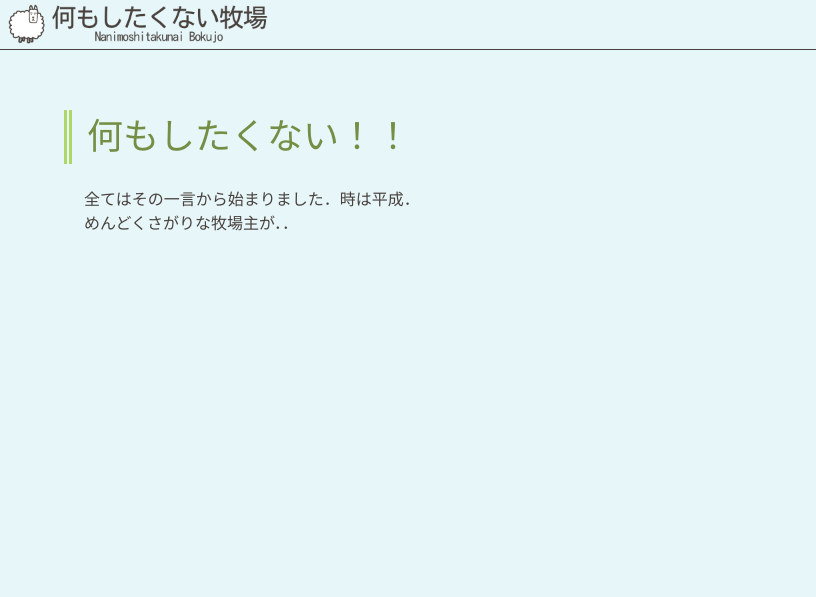
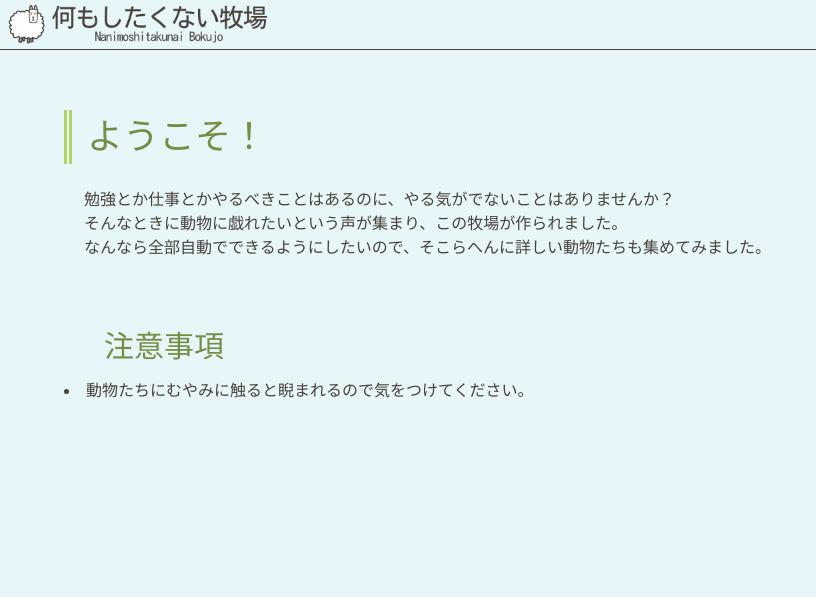
Before and after one commit to hitsuji-ga-u/nanimoshitakunai_bokujou, a Django app: template nanimoshitakunai_app/templates/nanimoshitakunai/about.html in a window 1280 px wide. Shown: the top 597 px of the page, without its empty margins (0-816 px from the left). Run offline with Django 4.2, Linux system fonts and the light colour scheme; the template is opened without the code that fills it, so the values that code supplies are empty; some web fonts are replaced.

Commit message:
rewrite about

```diff
--- a/nanimoshitakunai_app/templates/nanimoshitakunai/about.html
+++ b/nanimoshitakunai_app/templates/nanimoshitakunai/about.html
@@ -5,8 +5,13 @@
 
 {% block body %}
     <section class="what">
-        <h1>何もしたくない！！</h1>
-        <p>全てはその一言から始まりました．時は平成．</p>
-        <p>めんどくさがりな牧場主が．．</p>
+        <h1>ようこそ！</h1>
+        <p>勉強とか仕事とかやるべきことはあるのに、やる気がでないことはありませんか？</p>
+        <p>そんなときに動物に戯れたいという声が集まり、この牧場が作られました。</p>
+        <p>なんなら全部自動でできるようにしたいので、そこらへんに詳しい動物たちも集めてみました。</p>
+        <br>
+        <h2>注意事項</h2>
+        <li>動物たちにむやみに触ると睨まれるので気をつけてください。</li>
+
     </section>
 {% endblock %}
```
